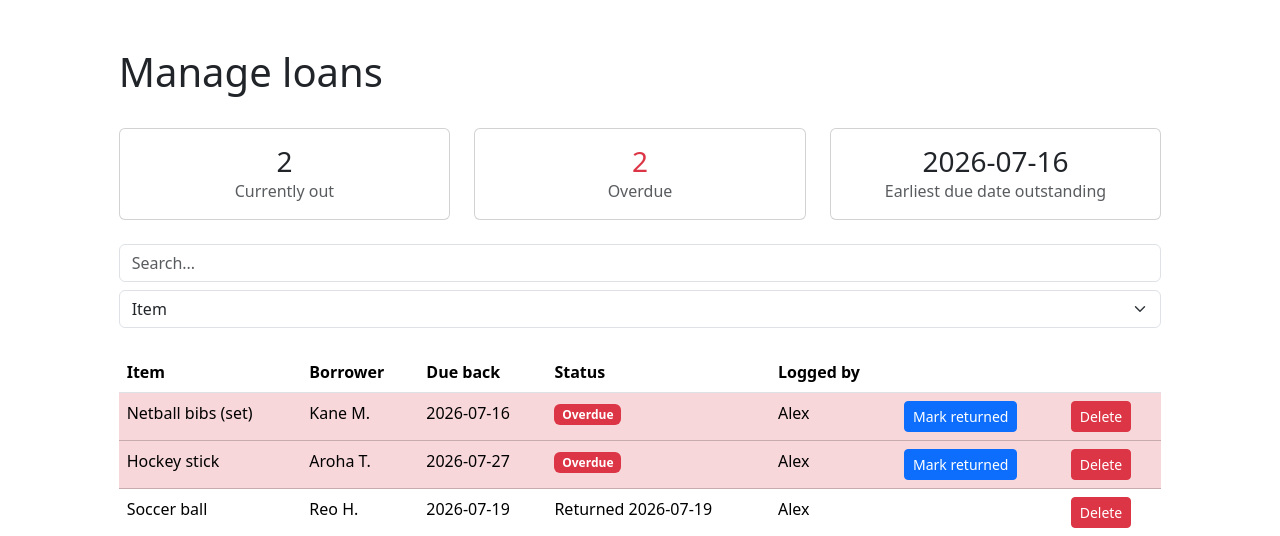
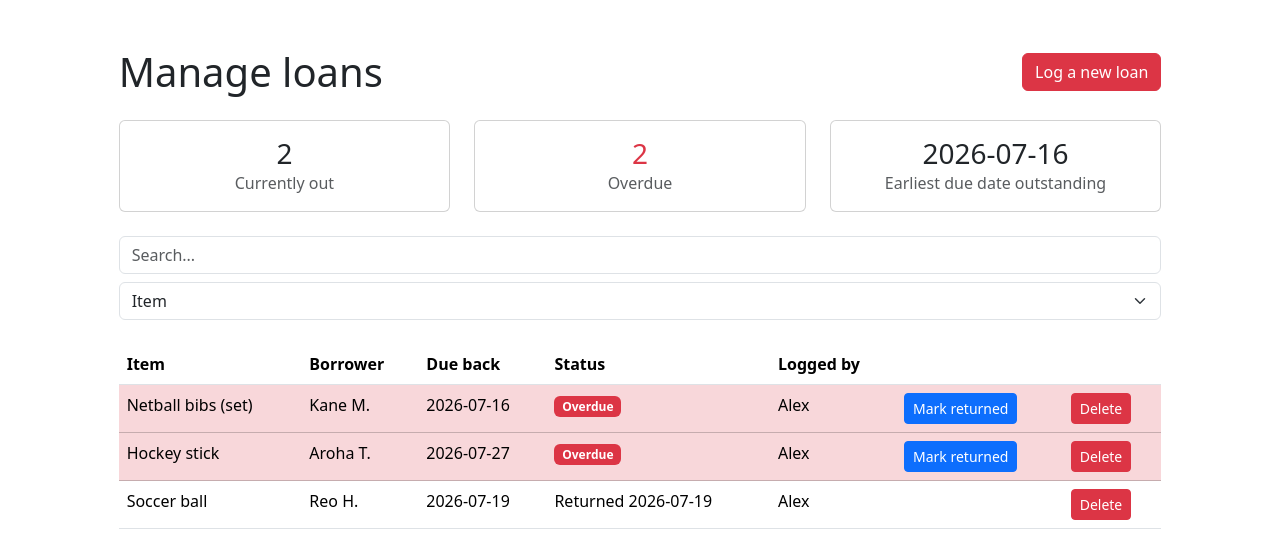
Before and after one commit to jacobgates-blip/gear_out, a PHP site: page /manage_loans.php in a window 1280 px wide. Shown: the part 59-595 px from the top of the page. Run offline with PHP 8.4, Linux system fonts and the light colour scheme; the visitor is signed in with stand-in values (Sample User, id 1); data comes from the database, SQL or seed files in the repository.

Commit message:
Add button to add a new loan in manage_loans.php

```diff
--- a/manage_loans.php
+++ b/manage_loans.php
@@ -34,7 +34,10 @@ include('includes/nav.php');
     <div class="row">
         <div class="col-sm-1"></div>
         <div class="col-sm-10">
-            <h1 class="pt-5 pb-4">Manage loans</h1>
+            <div class="d-flex justify-content-between align-items-center pt-5 pb-4">
+                <h1 class="mb-0">Manage loans</h1>
+                <a href="borrow.php"><button class="btn btn-danger">Log a new loan</button></a>
+            </div>
 
             <?php if (isset($_GET['logged'])): ?><div class="alert alert-success">Loan logged.</div><?php endif; ?>
             <?php if (isset($_GET['returned'])): ?><div class="alert alert-success">Marked as returned.</div><?php endif; ?>
```
